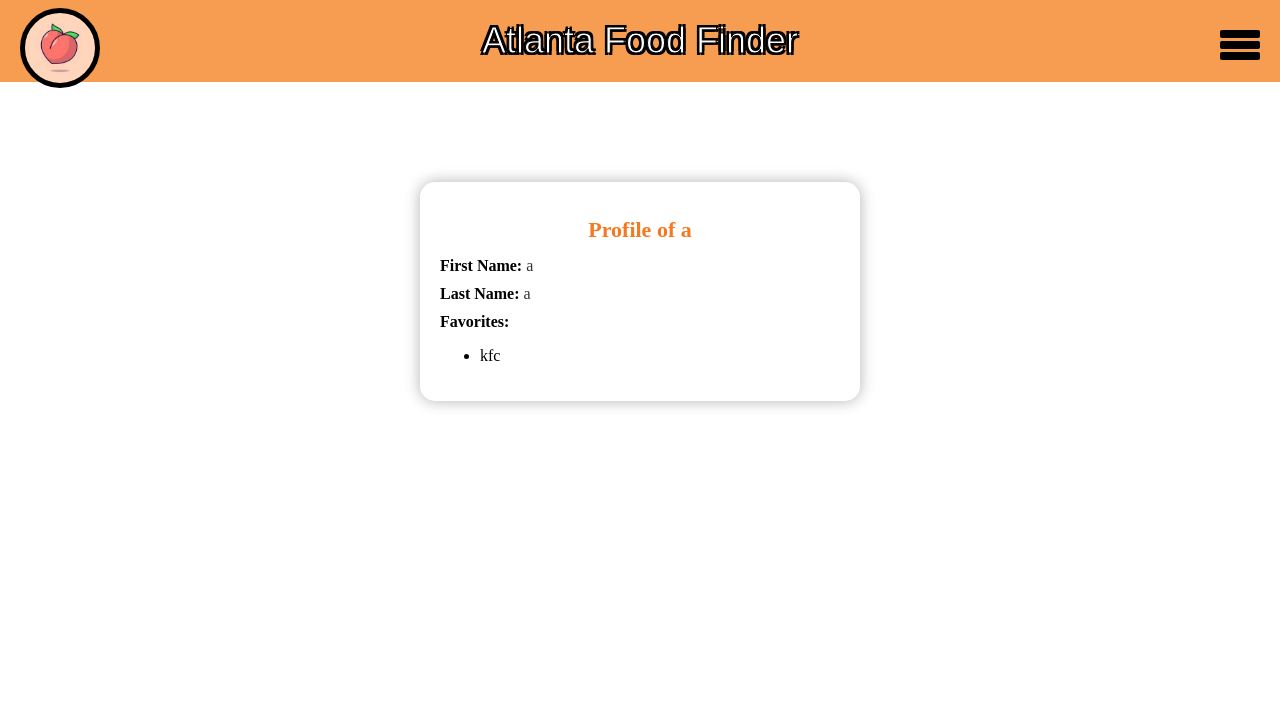
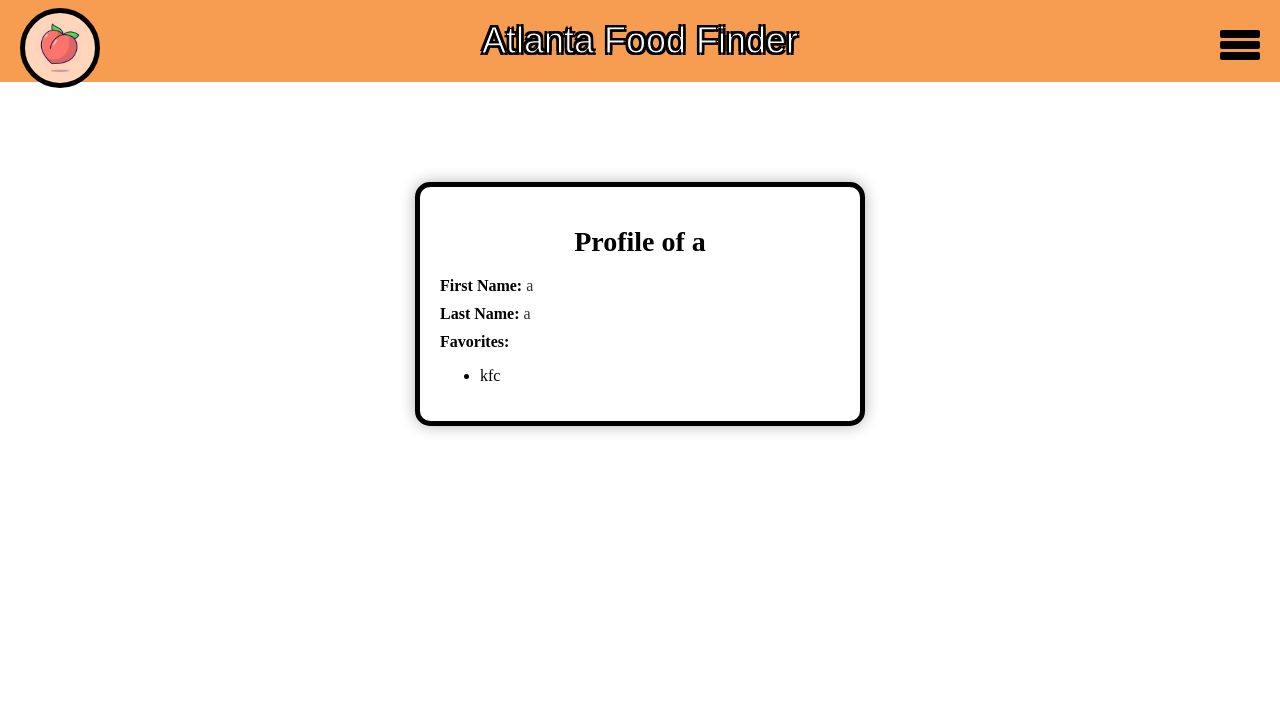
Before and after one commit to VGandrade/RTP7-Food-app-, a Django app: page /FoodApp/profile/a/ in a window 1280 px wide. Shown: the top 726 px of the page. Run offline with Django 5.2, Linux system fonts and the light colour scheme; data comes from the database, SQL or seed files in the repository; both versions use the stored data as it was before the commit; parts of the project's set-up code (start-up, migrations or seed data) failed here and were passed over; some web fonts are replaced.

Commit message:
slight modifications to the profile page

```diff
--- a/Poject1/ourSite/FoodApp/templates/user_profile.html
+++ b/Poject1/ourSite/FoodApp/templates/user_profile.html
@@ -36,10 +36,10 @@
     flex: 1; /* Allow this to take remaining space */
     background-image: url("{% static 'FoodApp/bg.jpg' %}");
     background-size: cover; /* Cover the whole area */
-    {#background-position: contain; /* Center the image */#}
+    background-position: contain; /* Center the image */
     background-size: contain; /* Scale the image to fit the container */
     background-repeat: no-repeat;
-    z-index: -1;
+    z-index: 1;
 }
 
 /* Other styles remain unchanged */
@@ -119,15 +119,16 @@
             margin: 100px auto;
             padding: 20px;
             border-radius: 15px;
+            border: 5px, solid, black;
             box-shadow: 0 0 15px rgba(0, 0, 0, 0.3);
             text-align: left;
             position: relative;
             z-index: 1;
         }
         .profile-card h1 {
-            font-size: 22px;
+            font-size: 28px;
             text-align: center;
-            color: #f47920;
+            color: #000000;
             font-weight: bold;
         }
         .profile-card p {
@@ -178,6 +179,7 @@
         </ul>
 
     </div>
+    <div class="background"></div>
 
     <script>
         function toggleMenu() {
```
Also changed, not shown: Poject1/ourSite/FoodApp/migrations/0001_initial.py (added), Poject1/ourSite/db.sqlite3.
